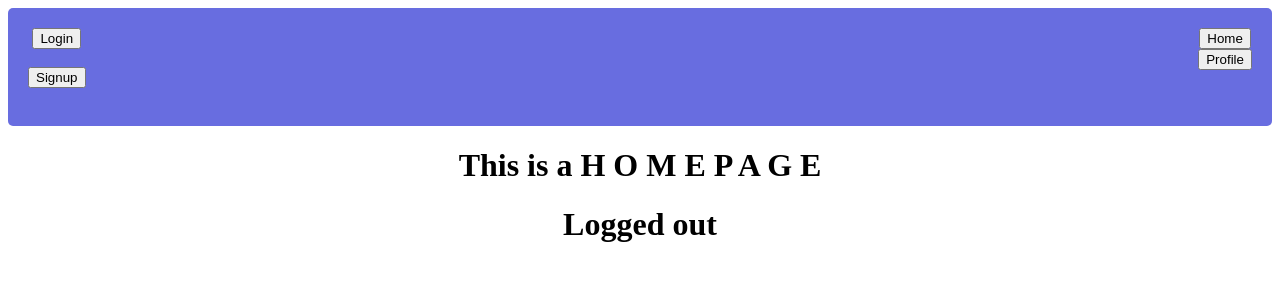
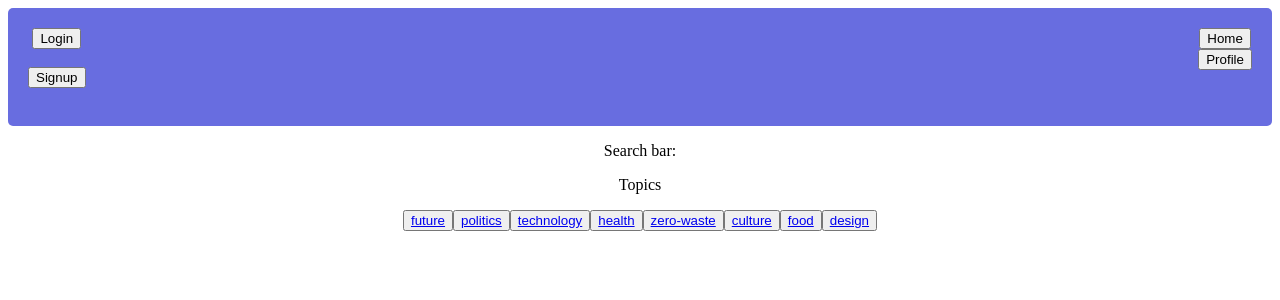
Before and after one commit to jakubhimmel/articles_board, a React (Create React App) app: page /homepage in a window 1280 px wide. Shown: the top 300 px of the page. Built offline with nearby package versions, Linux system fonts and the light colour scheme; no server answers.

Commit message:
rendering the articles by topic almost

```diff
--- a/src/App.js
+++ b/src/App.js
@@ -11,6 +11,7 @@ import Homepage from './components/Homepage';
 import AnonRoute from './components/AnonRoute';
 import PrivateRoute from './components/PrivateRoute';
 import Profile from './components/Profile';
+import ArticleList from './pages/ArticleList/ArticleList';
 
 
 class App extends Component {
@@ -22,6 +23,8 @@ class App extends Component {
         <Switch>
         <Route exact path="/homepage" component={Homepage} />
         <Route exact path="/profile" component={Profile} />
+        <Route exact path="/articles/:name" component={ArticleList} />
+
 
           <AnonRoute exact path="/auth/signup" component={Signup} />
           <AnonRoute exact path="/auth/login" component={Login} />
--- a/src/components/Homepage.js
+++ b/src/components/Homepage.js
@@ -1,5 +1,5 @@
 import React, { Component } from 'react'
-import { withAuth } from '../lib/AuthProvider';
+import Topics from '../components/Topics/Topics'
 
 
  class Homepage extends Component {
@@ -8,11 +8,12 @@ import { withAuth } from '../lib/AuthProvider';
 
         return (
             <div>
-            <h1>This is a H O M E  P A G E</h1>
-            {
-                isLoggedin ? <h1> Ur logged in</h1>
-                            : <h1>Logged out</h1>
-            }
+            <p>Search bar:</p>
+            <p>Topics</p>
+            <Topics/>
+
+
+
 
             </div>
         )
@@ -20,4 +21,4 @@ import { withAuth } from '../lib/AuthProvider';
 }
 
 
-export default withAuth(Homepage);
+export default Homepage;
--- /dev/null
+++ b/src/components/Topics/Topics.js
@@ -0,0 +1,31 @@
+import React from "react";
+// import "./Topics.css";
+import { Link } from 'react-router-dom';
+
+
+
+export default function Topics() {
+  const topics = [
+    "future",
+    "politics",
+    "technology",
+    "health",
+    "zero-waste",
+    "culture",
+    "food",
+    "design"
+  ];
+
+  return (
+    <div>
+      {topics.map(element => {
+        return (
+          <button>
+          <Link className="topics-button" to={`/articles/topics/${element}`}>{element}</Link>
+
+          </button>
+        );
+      })}
+    </div>
+  );
+}
--- /dev/null
+++ b/src/lib/article-service.js
@@ -0,0 +1,19 @@
+import axios from 'axios';
+
+class Article {
+    constructor() {
+        this.article = axios.create({
+            baseURL: 'http://localhost:5000/articles',
+            withCredentials: true,
+        });
+    }
+
+    articleByTopic( name ) {
+
+        return this.article.get(`/topic/${name}`).then(response => response.data);
+    }
+}
+
+const articleService = new Article();
+
+export default articleService;
--- /dev/null
+++ b/src/pages/ArticleList/ArticleList.js
@@ -0,0 +1,32 @@
+import { NavLink } from 'react-router-dom';
+import articleService from "./../../lib/article-service";
+
+import React, { Component } from 'react'
+
+export default class ArticleList extends Component {
+    state = {
+        articleList: null
+
+    }
+componentDidMount( ) {
+    const { name } = this.props.match.params
+
+    articleService.articleByTopic( name ).then(res => {
+       console.log('article-list',res);
+
+      })
+    }
+
+    render() {
+
+        return (
+            <div>
+                        <p> {this.state.articleList} </p>
+                    </div>
+                )
+
+
+            }
+
+
+        }
```
